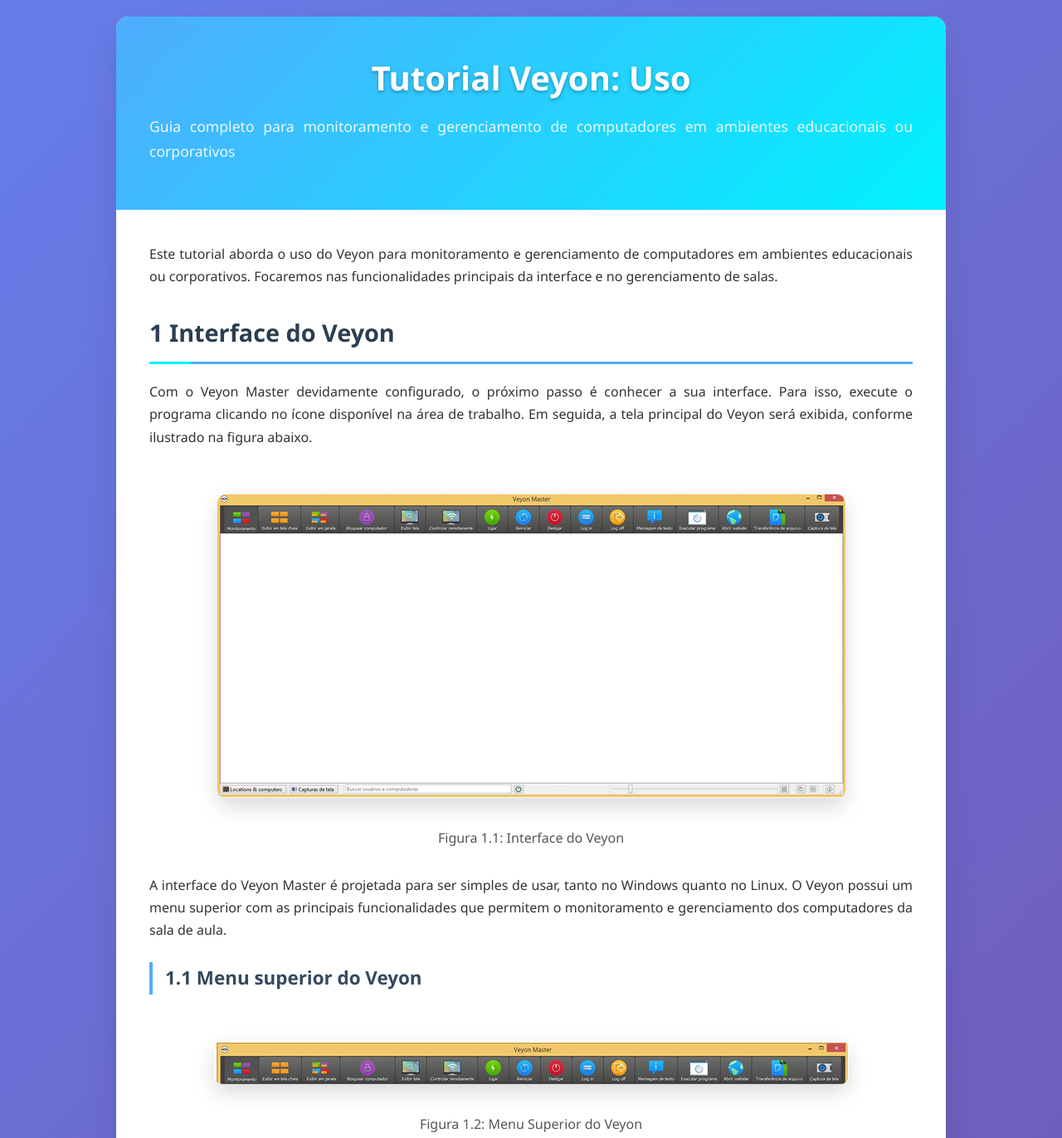
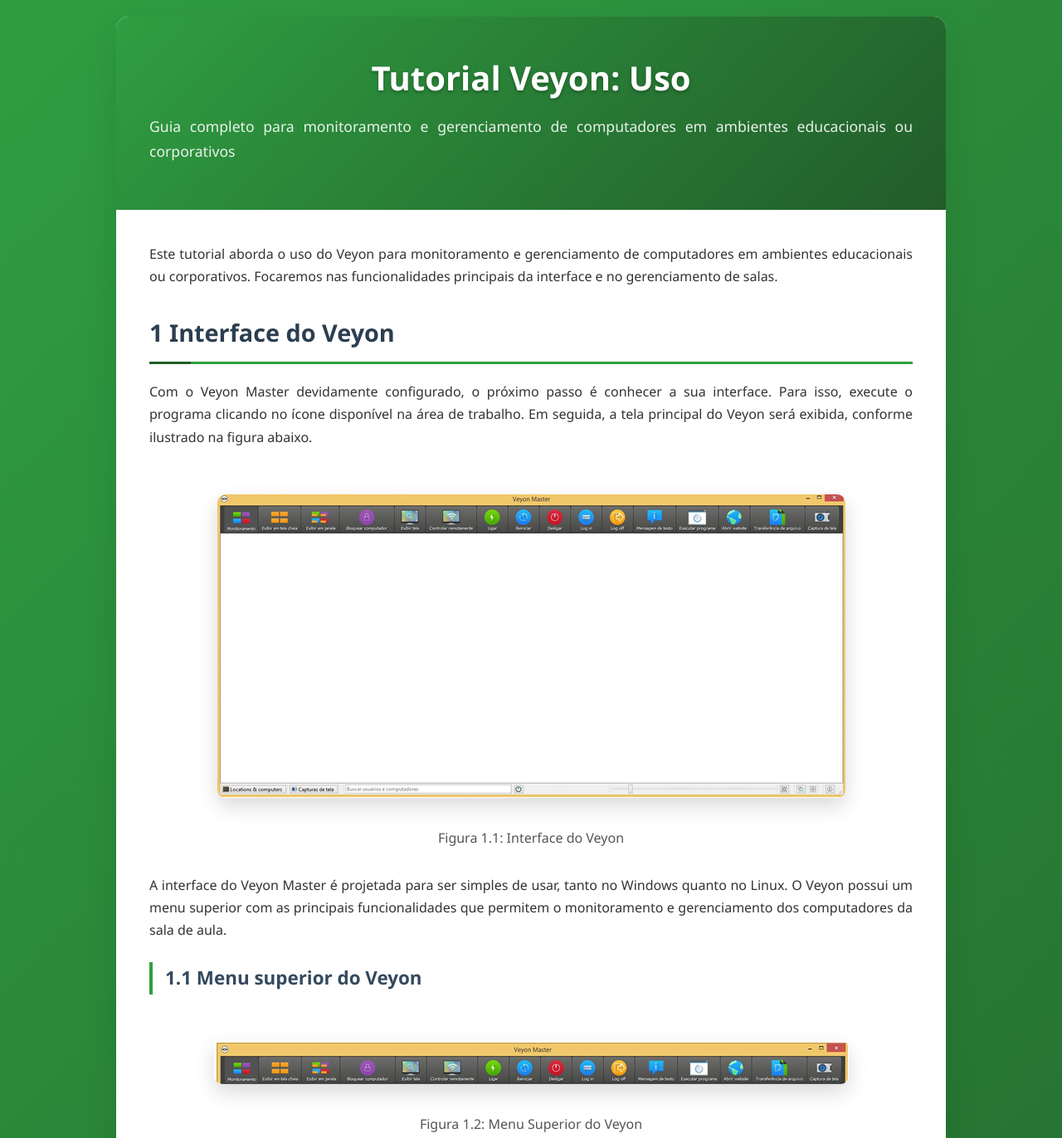
Before and after one commit to jotaper0x/tutorial-veyon, a plain HTML site: page index.html in a window 1280 px wide. Shown: the top 1372 px of the page at 83% size. Drawn offline with Linux system fonts and the light colour scheme.

Commit message:
Update index.html

```diff
--- a/index.html
+++ b/index.html
@@ -15,7 +15,7 @@
             font-family: 'Segoe UI', Tahoma, Geneva, Verdana, sans-serif;
             line-height: 1.7;
             color: #333;
-            background: linear-gradient(135deg, #667eea 0%, #764ba2 100%);
+            background: linear-gradient(135deg, #2F9e41 0%, #225c2a 100%);
             min-height: 100vh;
             padding: 20px;
         }
@@ -36,7 +36,7 @@
         }
 
         .header {
-            background: linear-gradient(135deg, #4facfe 0%, #00f2fe 100%);
+            background: linear-gradient(135deg, #2F9e41 0%, #225c2a 100%);
             color: white;
             padding: 40px;
             text-align: center;
@@ -62,7 +62,7 @@
             font-size: 1.8rem;
             margin: 30px 0 20px 0;
             padding-bottom: 10px;
-            border-bottom: 3px solid #4facfe;
+            border-bottom: 3px solid #2F9e41;
             position: relative;
         }
 
@@ -73,7 +73,7 @@
             left: 0;
             width: 50px;
             height: 3px;
-            background: #00f2fe;
+            background: #225c2a;
         }
 
         h3 {
@@ -81,7 +81,7 @@
             font-size: 1.4rem;
             margin: 25px 0 15px 0;
             padding-left: 15px;
-            border-left: 4px solid #4facfe;
+            border-left: 4px solid #2F9e41;
         }
 
         p {
@@ -143,7 +143,7 @@
             background: #f8f9fa;
             padding: 15px;
             border-radius: 8px;
-            border-left: 4px solid #4facfe;
+            border-left: 4px solid #2F9e41;
             transition: transform 0.2s ease, box-shadow 0.2s ease;
         }
 
@@ -198,7 +198,7 @@
             position: fixed;
             bottom: 30px;
             right: 30px;
-            background: linear-gradient(135deg, #4facfe 0%, #00f2fe 100%);
+            background: linear-gradient(135deg, #2F9e41 0%, #225c2a 100%);
             color: white;
             border: none;
             border-radius: 50%;
```
